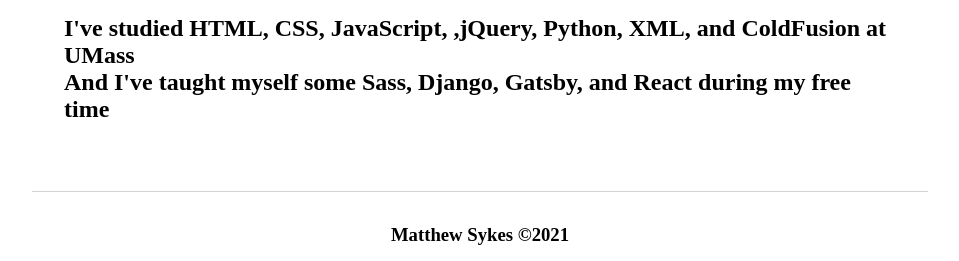
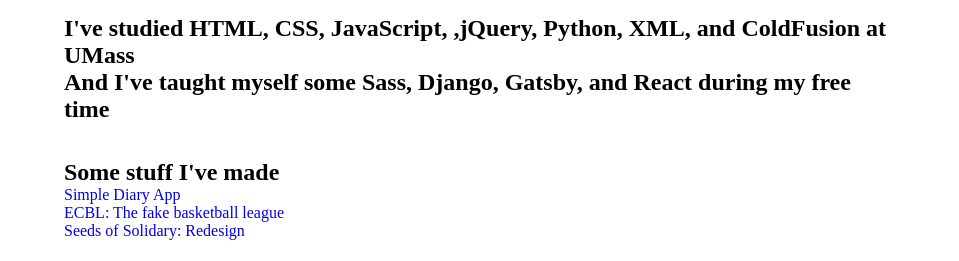
Before and after one commit to mnsykes/msykes_dev, a Gatsby site: page / in a window 1280 px wide. Shown: the part 238-499 px from the top of the page, without its empty margins (160-1119 px from the left). Built offline with nearby package versions, Linux system fonts and the light colour scheme; Gatsby itself is replaced by a stand-in of ours.

Commit message:
added links to projects

```diff
--- a/src/pages/index.js
+++ b/src/pages/index.js
@@ -22,6 +22,36 @@
 
 				<br />
 				<br />
+				<div>
+					<h2>Some stuff I've made</h2>
+					<div>
+						<a
+							href="https://friendly-borg-85bda9.netlify.app/"
+							target="_blank"
+							rel="noreferrer nopener"
+						>
+							Simple Diary App
+						</a>
+					</div>
+					<div>
+						<a
+							href="https://admiring-johnson-83ee21.netlify.app/"
+							target="_blank"
+							rel="noreferrer noopener"
+						>
+							ECBL: The fake basketball league
+						</a>
+					</div>
+					<div>
+						<a
+							href="https://upbeat-perlman-79a42e.netlify.app/"
+							target="_blank"
+							rel="noreferrer noopener"
+						>
+							Seeds of Solidary: Redesign
+						</a>
+					</div>
+				</div>
 			</div>
 		</Layout>
 	);
```
